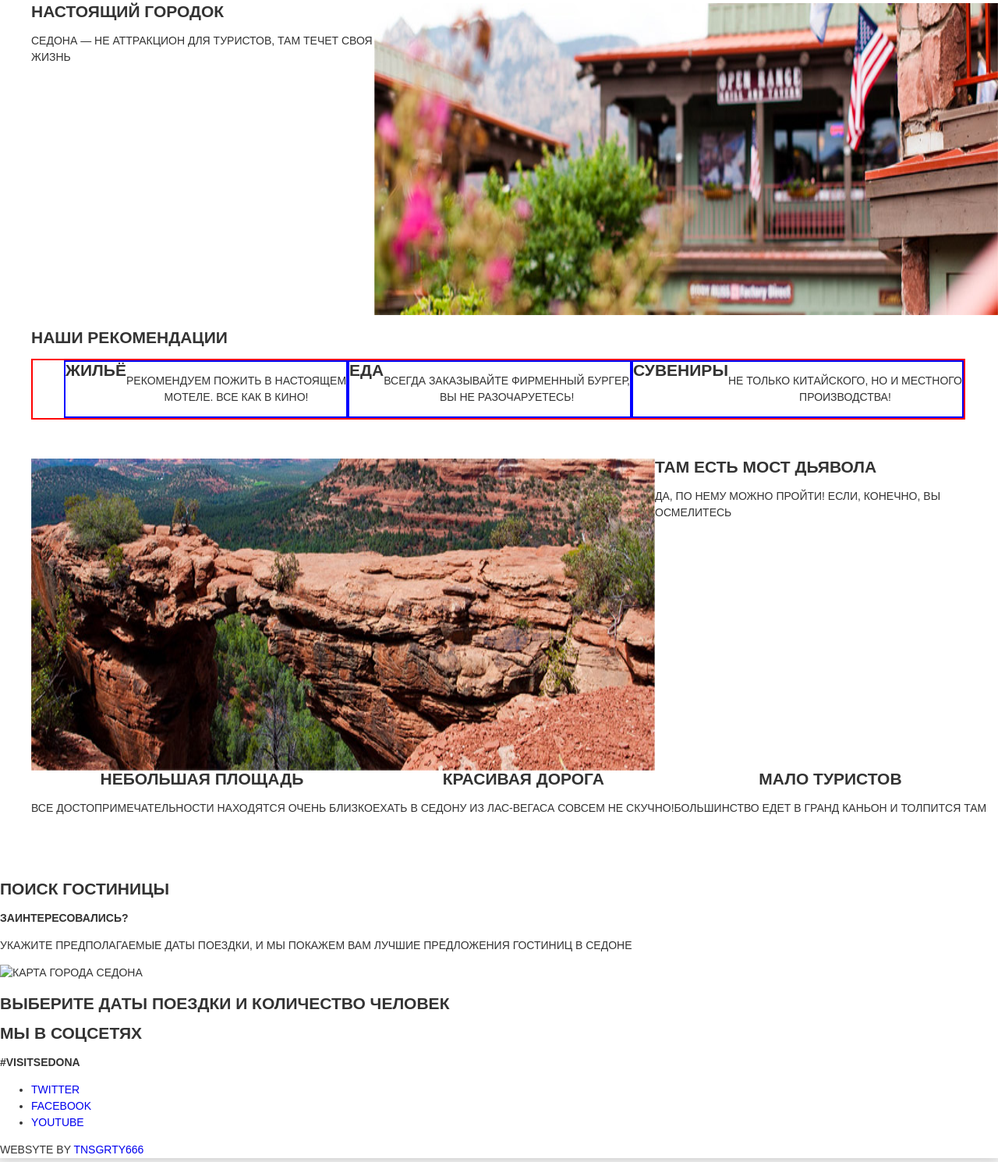
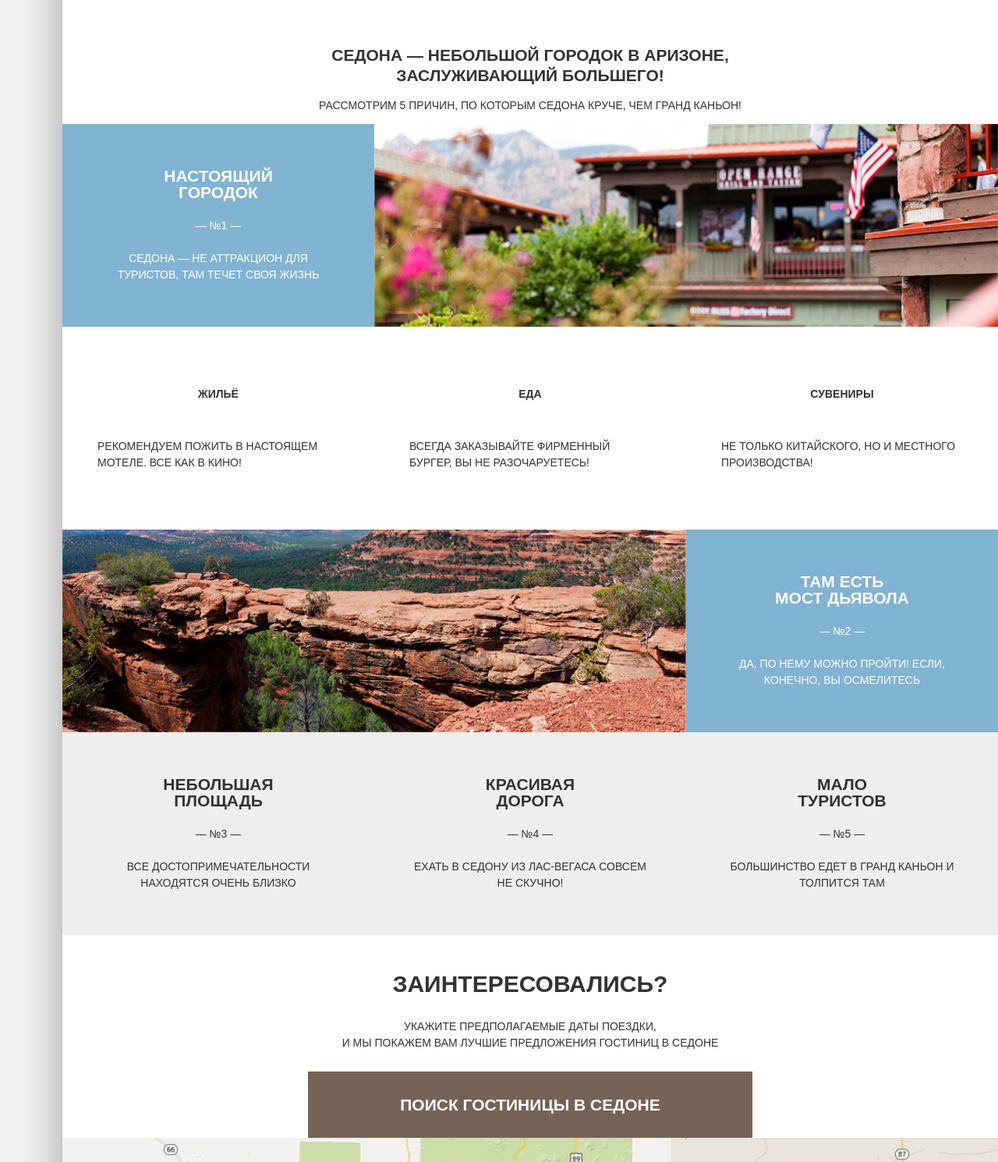
Before and after one commit to tensegrity666/town_training, a plain HTML site: page index.html in a window 1280 px wide. Shown: the part 690-2180 px from the top of the page at 78% size. Drawn offline with Linux system fonts and the light colour scheme.

Commit message:
Завершает разметку и базовую стилизацию

```diff
--- a/index.html
+++ b/index.html
@@ -4,95 +4,116 @@
 <head>
   <meta charset="UTF-8">
   <title>Городок SEDONA</title>
-  <!--    <link rel="stylesheet" href="styles/normalize.css">-->
-  <link rel="stylesheet" href="styles/style.css">
+<!--  <link rel="stylesheet" href="styles/normalize.css">-->
+  <link rel="stylesheet" href="styles/styles.css">
 </head>
 
 <body class="container">
-  <header class="main-header">
+
+  <header>
     <nav class="main-navigation">
       <ul class="main-navigation-list">
         <li><a href="#">Информация</a></li>
         <li><a href="#">Фото и видео</a></li>
-        <li><a href="#">Логотип курорта Sedona</a></li>
+        <li><a href="#"><img src="images/logos/logo.png" alt="Логотип города Седона"></a></li>
         <li><a href="#">Карта штата</a></li>
         <li><a href="#">Гостиницы</a></li>
       </ul>
     </nav>
+    <section class="promo">
+<!--      <h3 class="visually-hidden">Добро пожаловать в Седону!</h3>-->
+      <img src="images/background2.jpg" alt="Живописный вид на скалы и лес" width="1200" height="510">
+    </section>
   </header>
-  <main class="content">
-    <h1>Седона — небoльшой городок в Аризоне, заслуживающий большего!</h1>
-    <section class="features">
+
+  <main>
+
+    <h1 class="main-title">Седона — небoльшой городок в Аризоне,<br> заслуживающий большего!</h1>
+
+    <article class="reasons">
+
       <h2>Рассмотрим 5 причин, по которым Седона круче, чем гранд каньон!</h2>
-      <ul class="features-list">
-        <div class="feature-item-town">
-          <img src="img/town.jpg" alt="Фото старинного деревянного здания на фоне гор" width="800" height="400">
-          <li>
-            <strong>Настоящий городок</strong>
-            <p>Седона — не аттракцион для туристов, там течет своя жизнь</p>
-          </li>
-        </div>
-        <div class="recommendation">
-          <li>
-            <section class="recommendation-items">
-              <h2 class="visually-hidden">Наши рекомендации</h2>
-              <ul>
-                <li>
+
+        <section class="reason-list">
+
+          <div class="reason-wrapper-1">
+              <p class="reason-item-town">
+                <strong>Настоящий<br> городок</strong>
+                <b>— №1 —</b>
+                <b>Седона — не аттракцион для туристов, там течет своя жизнь</b>
+              </p>
+            <img src="images/content/town.jpg" alt="Фото старинного деревянного здания на фоне гор" width="800" height="260">
+          </div>
+
+          <div class="reason-wrapper-3">
+            <img src="images/content/bridge.jpg" alt="Фото двух красных скал, образующих арку" width="800" height="260">
+              <p class="reason-item-bridge">
+                <strong>Там есть<br> мост дьявола</strong>
+                <b>— №2 —</b>
+                <b>Да, по нему можно пройти! Если, конечно, Вы осмелитесь</b>
+              </p>
+          </div>
+
+          <div class="reason-wrapper-4">
+            <p class="reason-other">
+              <strong>Небольшая<br> площадь</strong>
+              <b>— №3 —</b>
+              <b>Все достопримечательности находятся очень близко</b>
+            </p>
+
+            <p class="reason-other">
+              <strong>Красивая<br> дорога</strong>
+              <b>— №4 —</b>
+              <b>Ехать в Седону из Лас-Вегаса совсем не скучно!</b>
+            </p>
+
+            <p class="reason-other">
+              <strong>Мало<br> туристов</strong>
+              <b>— №5 —</b>
+              <b>Большинство едет в Гранд Каньон и толпится там</b>
+            </p>
+          </div>
+
+          <section class="recommendation">
+    <!--        <h3 class="visually-hidden">Наши рекомендации</h3>-->
+              <ul class="reason-wrapper-2">
+                <li class="recommendation-housing">
                   <b>Жильё</b>
-                  <p>Рекомендуем пожить в настоящем<br> мотеле. Все как в кино!</p>
+                  <p>Рекомендуем пожить в настоящем мотеле. Все как в кино!</p>
                 </li>
-                <li>
+                <li class="recommendation-food">
                   <b>Еда</b>
-                  <p>Всегда заказывайте фирменный бургер,<br> Вы не разочаруетесь!</p>
+                  <p>Всегда заказывайте фирменный бургер, Вы не разочаруетесь!</p>
                 </li>
-                <li>
+                <li class="recommendation-souvenirs">
                   <b>Сувениры</b>
-                  <p>Не только китайского, но и местного<br> производства!</p>
+                  <p>Не только китайского, но и местного производства!</p>
                 </li>
               </ul>
-            </section>
-          </li>
-        </div>
-        <div class="feature-item-bridge">
-          <img src="img/bridge.jpg" alt="Фото двух красных скал, образующих арку" width="800" height="400">
-          <li>
-            <strong>Там есть мост дьявола</strong>
-            <p>Да, по нему можно пройти! Если, конечно, Вы осмелитесь</p>
-          </li>
-        </div>
-        <div class="feature-item-other">
-          <li>
-            <strong>Небольшая площадь</strong>
-            <p>Все достопримечательности находятся очень близко</p>
-          </li>
-          <li>
-            <strong>Красивая дорога</strong>
-            <p>Ехать в Седону из Лас-Вегаса совсем не скучно!</p>
-          </li>
-          <li>
-            <strong>Мало туристов</strong>
-            <p>Большинство едет в Гранд Каньон и толпится там</p>
-          </li>
-        </div>
-      </ul>
+          </section>
+
+        </section>
+    </article>
+
+    <section class="booking">
+<!--      <h2>Поиск гостиницы</h2>-->
+      <strong>Заинтересовались?</strong>
+      <p>Укажите предполагаемые даты поездки,<br> и мы покажем вам лучшие предложения гостиниц в седоне</p>
+
+    <!-- Форма поиска -->
+      <button>Поиск гостиницы в Cедоне</button>
+      <!-- Выпадающая форма поиска -->
     </section>
 
-    <section class="booking">
-      <h2>Поиск гостиницы</h2>
-      <strong>Заинтересовались?</strong>
-      <p>Укажите предполагаемые даты поездки, и мы покажем вам лучшие предложения гостиниц в седоне</p>
-      <img src="#" alt="Карта города Седона">
+    <section class=" map">
+     <img src="images/content/map.jpg" alt="" width="1200">
     </section>
-    <!-- Форма поиска -->
-    <section>
-      <h2>Выберите даты поездки и количество человек</h2>
-      <!-- Выпадающая форма поиска -->
-    </section>
+
   </main>
 
   <footer>
-    <section class="footer-social">
-      <h2>Мы в соцсетях</h2>
+    <section class="container footer-social">
+<!--      <h2>Мы в соцсетях</h2>-->
       <b class="hashtag">#visitsedona</b>
       <ul>
         <li><a href="#">Twitter</a></li>
--- a/styles/style.css
+++ /dev/null
@@ -1,139 +0,0 @@
-html,
-body {
-  min-width: 1280px;
-  margin: -25px 0;
-  padding: 0;
-
-  font-family: "PT Sans", Arial, sans-serif;
-  font-size: 14px;
-  line-height: 21px;
-  font-weight: normal;
-  color: #333333;
-  text-transform: uppercase;
-
-  background-color: #f2f2f2;
-}
-
-.container {
-  width: 1180px;
-  margin: 25px auto 0 auto;
-  padding: 0;
-
-  color: #333333;
-
-  background-color: #ffffff;
-  box-shadow: 0 0 15px rgba(0, 0, 0, 0.2);
-}
-
-a {
-  text-decoration: none;
-}
-
-.main-header {
-  min-height: 600px;
-
-  margin: 0;
-  padding: 0;
-
-  background-color: #ffffff;
-  background-image: url(/img/background.jpg);
-  background-repeat: no-repeat;
-  background-size: cover;
-}
-
-.main-navigation {
-  margin: 0;
-  margin-bottom: 50px;
-
-  font-size: 14px;
-  line-height: 26px;
-  color: #000000;
-
-  background-color: #ffffff;
-}
-
-.main-navigation-list {
-  display: flex;
-  justify-content: space-between;
-
-  margin: 0;
-  padding: 15px 70px;
-
-  list-style: none;
-}
-
-
-.content h1 {
-  margin: 0;
-  margin-bottom: 30px;
-  padding: 0;
-
-  font-size: 21px;
-  line-height: 26px;
-  text-align: center;
-}
-
-.features > p {
-  margin: 0;
-  margin-bottom: 50px;
-
-  font-size: 14px;
-  line-height: 26px;
-  text-align: center;
-}
-
-.features-list strong,
-.recommendation b {
-  font-size: 21px;
-  line-height: 21px;
-}
-
-.features-list {
-  display: flex;
-  flex-wrap: wrap;
-
-  list-style: none;
-}
-
-.feature-item-town {
-  order: 1;
-  display: flex;
-  flex-direction: row-reverse;
-}
-
-.feature-item-bridge {
-  order: 3;
-  display: flex;
-}
-
-.feature-item-other {
-  order: 4;
-  display: flex;
-  justify-content: space-between;
-  margin: 0;
-  margin-bottom: 50px;
-
-  text-align: center;
-  list-style: none;
-}
-
-.recommendation {
-  order: 2;
-}
-
-.recommendation  .recommendation-items ul {
-  display: flex;
-  margin-bottom: 50px;
-
-  text-align: center;
-  list-style: none;
-
-  border: 2px solid red;
-}
-
-.recommendation .recommendation-items li {
-  display: flex;
-  justify-content: space-between;
-
-  border: 2px solid blue;
-}
--- /dev/null
+++ b/styles/styles.css
@@ -0,0 +1,290 @@
+html,
+body {
+  max-width: 1200px;
+  margin: 0 40px;;
+  padding: 0;
+
+  font-family: "PT Sans", Arial, sans-serif;
+  font-size: 14px;
+  line-height: 21px;
+  font-weight: normal;
+  color: #333;
+  text-transform: uppercase;
+
+  background-color: #f2f2f2;
+}
+
+.container {
+  width: 100%;
+  background-color: #fff;
+
+  box-shadow: 0 0 50px 5px rgba(0, 0, 0, 0.3);
+}
+
+.main-navigation-list {
+  display: flex;
+  flex-flow: row wrap;
+  flex-basis: 1200px;
+  min-height: 58px;
+  justify-content: space-between;
+  align-items: flex-start;
+
+  margin: 0;
+  padding: 0;
+
+  list-style: none;
+}
+
+.main-navigation-list a {
+  display: inline-block;
+  padding: 20px 70px;
+  padding-bottom: 15px;
+
+  color: #000;
+  font-weight: bold;
+  text-decoration: none;
+}
+
+.main-navigation-list a img {
+  position: relative;
+  margin-top: -20px;
+  width: 138px;
+  height: 70px;
+
+  z-index: 0;
+}
+
+.promo img {
+  width: 1200px;
+  height: 570px;
+  margin-top: -35px;
+  margin-bottom: 60px;
+
+  object-fit: cover;
+
+  z-index: 1;
+}
+
+.main-title {
+  margin: 0;
+  padding: 0;
+
+  font-size: 21px;
+  line-height: 26px;
+
+  text-align: center;
+}
+
+.reasons h2 {
+  font-size: 14px;
+  line-height: 26px;
+  font-weight: normal;
+
+  color: #333;
+  text-align: center;
+}
+
+.reason-list {
+  display: flex;
+  flex-flow: column wrap;
+  align-items: center;
+}
+
+.reason-wrapper-1,
+.reason-wrapper-2,
+.reason-wrapper-3,
+.reason-wrapper-4 {
+  display: flex;
+  flex-direction: row;
+}
+
+.reason-wrapper-1 .reason-item-town,
+.reason-wrapper-3 .reason-item-bridge,
+.reason-other {
+  display: flex;
+  flex-direction: column;
+  min-width: 310px;
+  min-height: 170px;
+  justify-content: space-around;
+  align-items: center;
+
+  margin: 0;
+  padding: 45px;
+
+  color: #fff;
+  background-color: #81b3d2;
+}
+
+
+.reason-wrapper-1 .reason-item-town b,
+.reason-wrapper-3 .reason-item-bridge b,
+.reason-wrapper-4 .reason-other b,
+.booking p {
+  font-size: 14px;
+  line-height: 21px;
+  font-weight: normal;
+  text-align: center;
+}
+
+.reason-wrapper-1 .reason-item-town strong,
+.reason-wrapper-3 .reason-item-bridge strong,
+.reason-wrapper-4 .reason-other strong {
+  font-size: 21px;
+  line-height: 21px;
+  text-align: center;
+}
+
+.reason-other {
+  color: #333;
+  background-color: #eee;
+}
+
+.reason-wrapper-2 {
+  justify-content: space-between;
+  align-items: center;
+
+  margin: 0;
+  padding: 0;
+  list-style: none;
+}
+
+.reason-wrapper-1 {
+  order: 1;
+}
+
+.recommendation {
+  order: 2;
+}
+
+.reason-wrapper-3 {
+  order: 3;
+}
+
+.reason-wrapper-4 {
+  order: 4;
+}
+
+.recommendation-housing,
+.recommendation-food,
+.recommendation-souvenirs,
+.booking{
+  position: relative;
+
+  display: flex;
+  flex-direction: column;
+  min-width: 310px;
+  min-height: 155px;
+  justify-content: space-around;
+  align-items: center;
+
+  margin: 0;
+  padding: 45px;
+  padding-top: 60px;
+}
+
+.recommendation-housing b::before {
+  content: "";
+
+  position: absolute;
+  top: 50%;
+  left: 50%;
+
+  margin-top: -90px;
+  margin-left: -45px;
+
+  background-image: url("../images/logos/house.svg");
+  background-repeat: no-repeat;
+  background-position: center;
+}
+
+.recommendation-food::before {
+  content: "";
+
+  position: absolute;
+  top: 50%;
+  left: 50%;
+
+  margin-top: -90px;
+  margin-left: -45px;
+
+  background-image: url("../images/logos/burger.svg");
+  background-repeat: no-repeat;
+  background-position: center;
+}
+
+.recommendation-souvenirs::before {
+  content: "";
+
+  position: absolute;
+  top: 50%;
+  left: 50%;
+
+  margin-top: -90px;
+  margin-left: -45px;
+
+  background-image: url("../images/logos/souvenir.svg");
+  background-repeat: no-repeat;
+  background-position: center;
+}
+
+.booking {
+  display: flex;
+  flex-flow: column wrap;
+  justify-content: space-between;
+  width: 100%;
+  min-height: 215px;
+  margin: 0;
+  padding: 0;
+  padding-top: 45px;
+}
+
+.booking strong {
+  font-size: 30px;
+  line-height: 36px;
+  font-weight: bold;
+}
+
+.booking button {
+  min-width: 570px;
+  min-height: 85px;
+  border: none;
+
+  color: #fff;
+  background-color: #766357;
+  font-size: 21px;
+  line-height: 26px;
+  font-weight: bold;
+
+  text-transform: uppercase;
+}
+
+.map {
+  width: 100%;
+  min-height: 480px;
+
+  object-fit: cover;
+
+  color: #000;
+  background-color: #fff;
+}
+
+.footer-social {
+  display: flex;
+  justify-content: space-between;
+  flex-basis: 1200px;
+  min-height: 120px;
+
+  color: #000;
+  background-color: #fff;
+}
+
+.footer-social ul {
+  display: flex;
+  list-style: none;
+  margin: 0;
+  padding: 0;
+}
+
+.footer-social p {
+  margin: 0;
+}
```
Also changed, not shown: images/background2.jpg (added), images/content/bridge.jpg (renamed from img/bridge.jpg), images/content/map.jpg (added), images/content/town.jpg (renamed from img/town.jpg), images/logos/burger.svg (added), images/logos/house.svg (added), images/logos/icon-1.png (added), images/logos/logo.png (renamed from img/Layer 60.png), images/logos/souvenir.svg (added), img/Layer 60@2x.png (deleted), img/Layer 60@3x.png (deleted), img/background.jpg (deleted).
